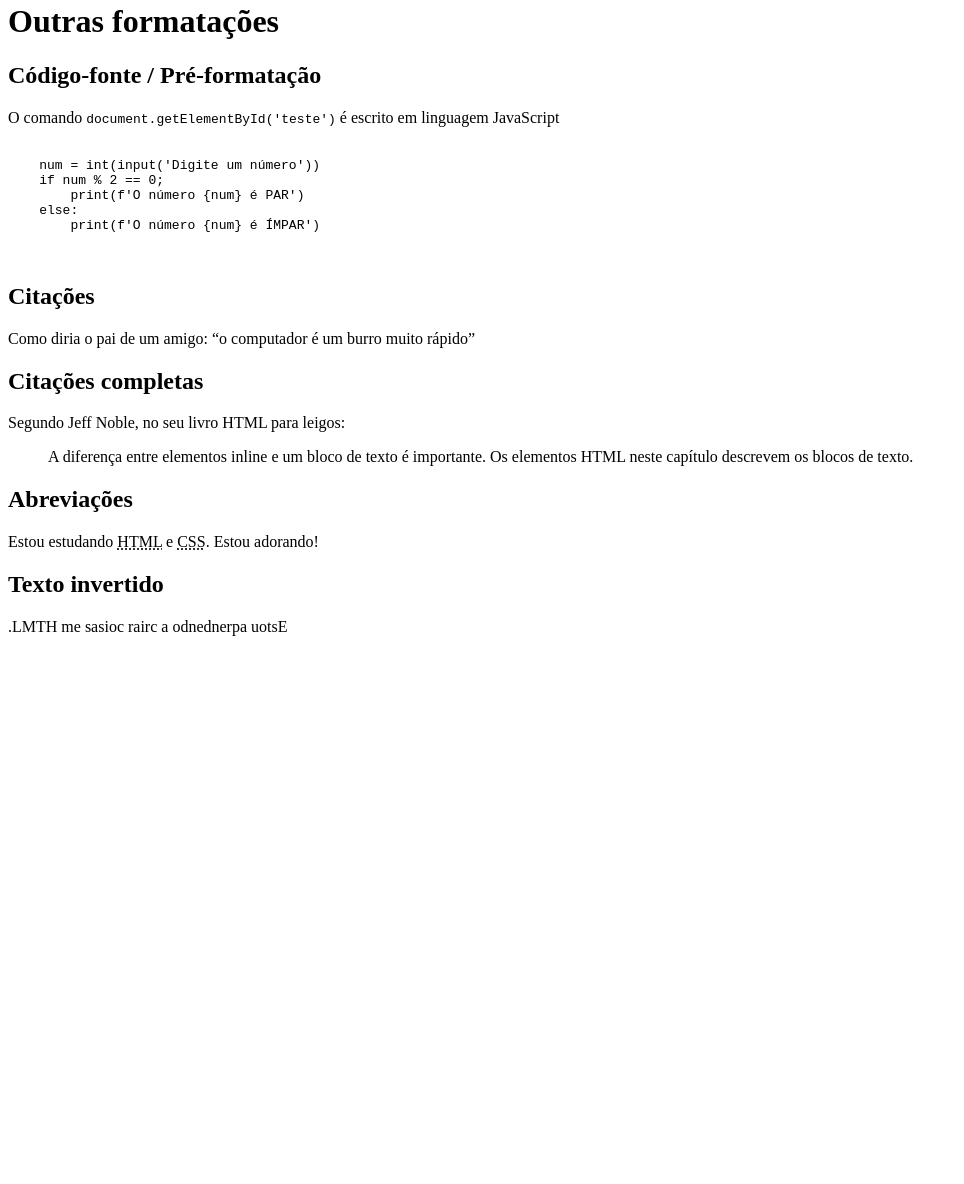
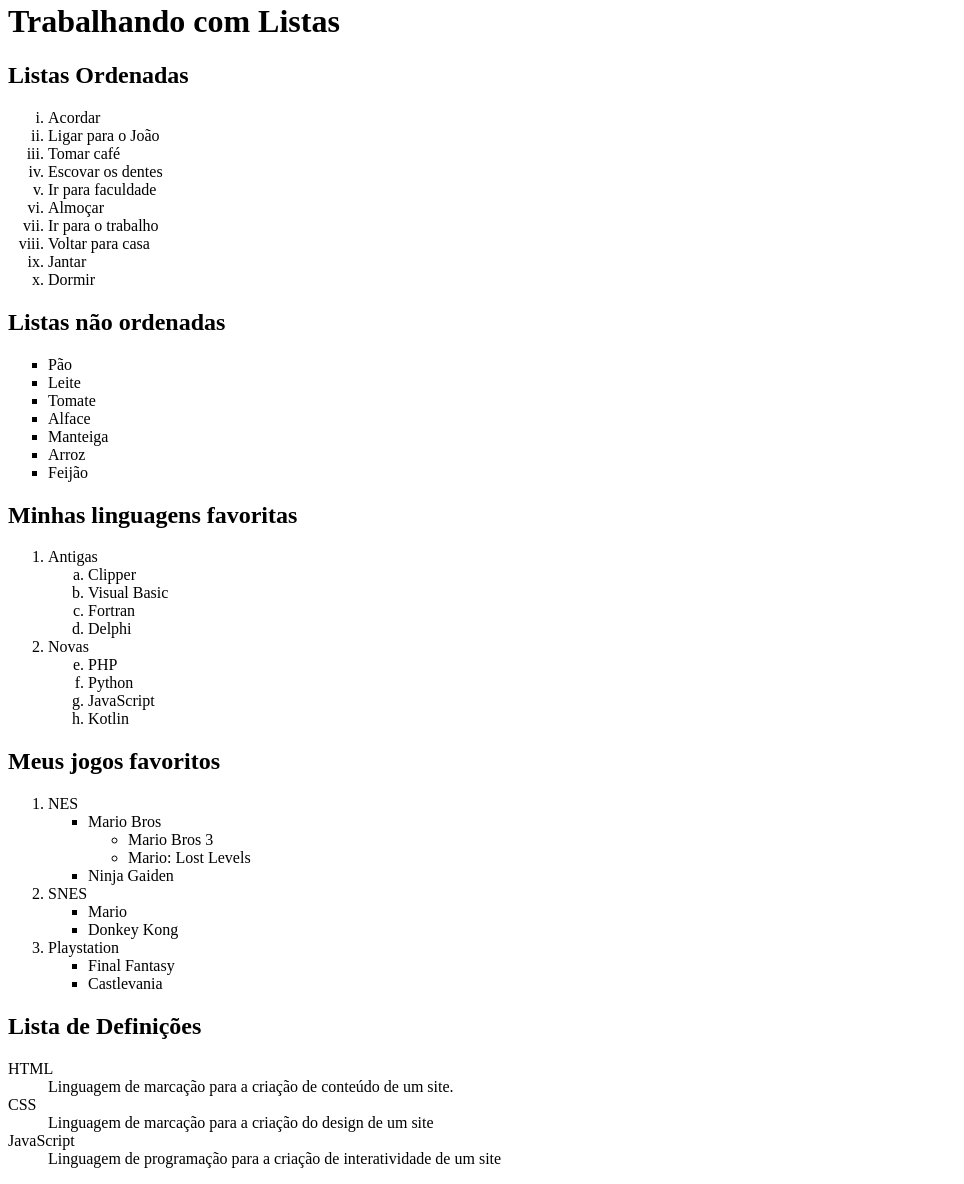
Before and after one commit to DaanielKC/Curso-HTML-e-CSS, a plain HTML site: page ex009/index.html in a window 1280 px wide. Shown: the part 18-1202 px from the top of the page, without its empty margins (0-964 px from the left). Before the commit the page ends 800 px from the top, so only its background shows below. Drawn offline with Linux system fonts and the light colour scheme.

Commit message:
mais coisa

```diff
--- a/ex009/index.html
+++ b/ex009/index.html
@@ -3,31 +3,80 @@
 <head>
     <meta charset="UTF-8">
     <meta name="viewport" content="width=device-width, initial-scale=1.0">
-    <title>Outras formatações</title>
+    <title>Listas</title>
 </head>
 <body>
-    <h1>Outras formatações</h1>
-    <h2>Código-fonte / Pré-formatação</h2>
-    <p>O comando <code>document.getElementById('teste')</code> é escrito em linguagem JavaScript</p>
-    <pre>
-        <code>
-    num = int(input('Digite um número'))
-    if num % 2 == 0;
-        print(f'O número {num} é PAR')
-    else:
-        print(f'O número {num} é ÍMPAR')
-        </code>
-    </pre>
-    <h2>Citações</h2>
-    <p>Como diria o pai de um amigo: <q>o computador é um burro muito rápido</q></p>
-    <h2>Citações completas</h2>
-    <p>Segundo Jeff Noble, no seu livro HTML para leigos:</p>
-    <blockquote cite="https://books.google.com.br/books/about/HTML_XHTML_e_CSS_Para_Leigos.html?hl=pt-BR&id=E8ZtDwAAQBAJ&redir_esc=y">
-        A diferença entre elementos inline e um bloco de texto é importante. Os elementos HTML neste capítulo descrevem os blocos de texto.
-    </blockquote>
-    <h2>Abreviações</h2>
-    <p>Estou estudando <abbr title="HyperText Markup Language">HTML</abbr> e <abbr title="Cascading Style Sheets">CSS</abbr>. Estou adorando!</p>
-    <h2>Texto invertido</h2>
-    <p><bdo dir="rtl">Estou aprendendo a criar coisas em HTML.</bdo></p>
+    <h1>Trabalhando com Listas</h1>
+    <h2>Listas Ordenadas</h2>
+    <ol type="i" start=""> <!-- 1 A a I i -->
+        <li>Acordar</li>       <!-- O BARRA LI (</li>) É OPCIONAL-->
+        <li>Ligar para o João</li>
+        <li>Tomar café</li>
+        <li>Escovar os dentes</li>
+        <li>Ir para faculdade</li>
+        <li>Almoçar</li>
+        <li>Ir para o trabalho</li>
+        <li>Voltar para casa</li>
+        <li>Jantar</li>
+        <li>Dormir</li>
+    </ol>
+    <h2>Listas não ordenadas</h2>
+    <ul type="square" start="" > <!-- disc circle square-->
+        <li>Pão</li>
+        <li>Leite</li>
+        <li>Tomate</li>
+        <li>Alface</li>
+        <li>Manteiga</li>
+        <li>Arroz</li>
+        <li>Feijão</li>
+    </ul>
+    <h2>Minhas linguagens favoritas</h2>
+    <ol>
+        <li>Antigas</li>
+        <ol type="a">
+            <li>Clipper</li>
+            <li>Visual Basic</li>
+            <li>Fortran</li>
+            <li>Delphi</li>
+        </ol>
+        <li>Novas</li>
+        <ol type="a" start="5">
+            <li>PHP</li>
+            <li>Python</li>
+            <li>JavaScript</li>
+            <li>Kotlin</li>
+        </ol>
+    </ol>
+    <h2>Meus jogos favoritos</h2>
+    <ol>
+        <li>NES</li>
+        <ul type="square">
+            <li>Mario Bros</li>
+            <ul type="circle">
+                <li>Mario Bros 3</li>
+                <li>Mario: Lost Levels</li>
+            </ul>
+            <li>Ninja Gaiden</li>
+        </ul>
+        <li>SNES</li>
+        <ul type="square">
+            <li>Mario</li>
+            <li>Donkey Kong</li>
+        </ul>
+        <li>Playstation</li>
+        <ul type="square">
+            <li>Final Fantasy</li>
+            <li>Castlevania</li>
+        </ul>
+    </ol>
+    <h2>Lista de Definições</h2>
+    <dl>
+        <dt>HTML</dt>
+        <dd>Linguagem de marcação para a criação de conteúdo de um site.</dd>
+        <dt>CSS</dt>
+        <dd>Linguagem de marcação para a criação do design de um site</dd>
+        <dt>JavaScript</dt>
+        <dd>Linguagem de programação para a criação de interatividade de um site</dd>
+    </dl>
 </body>
 </html>
```
Also changed, not shown: ex008b/index.html (added, +33 -0 lines).
